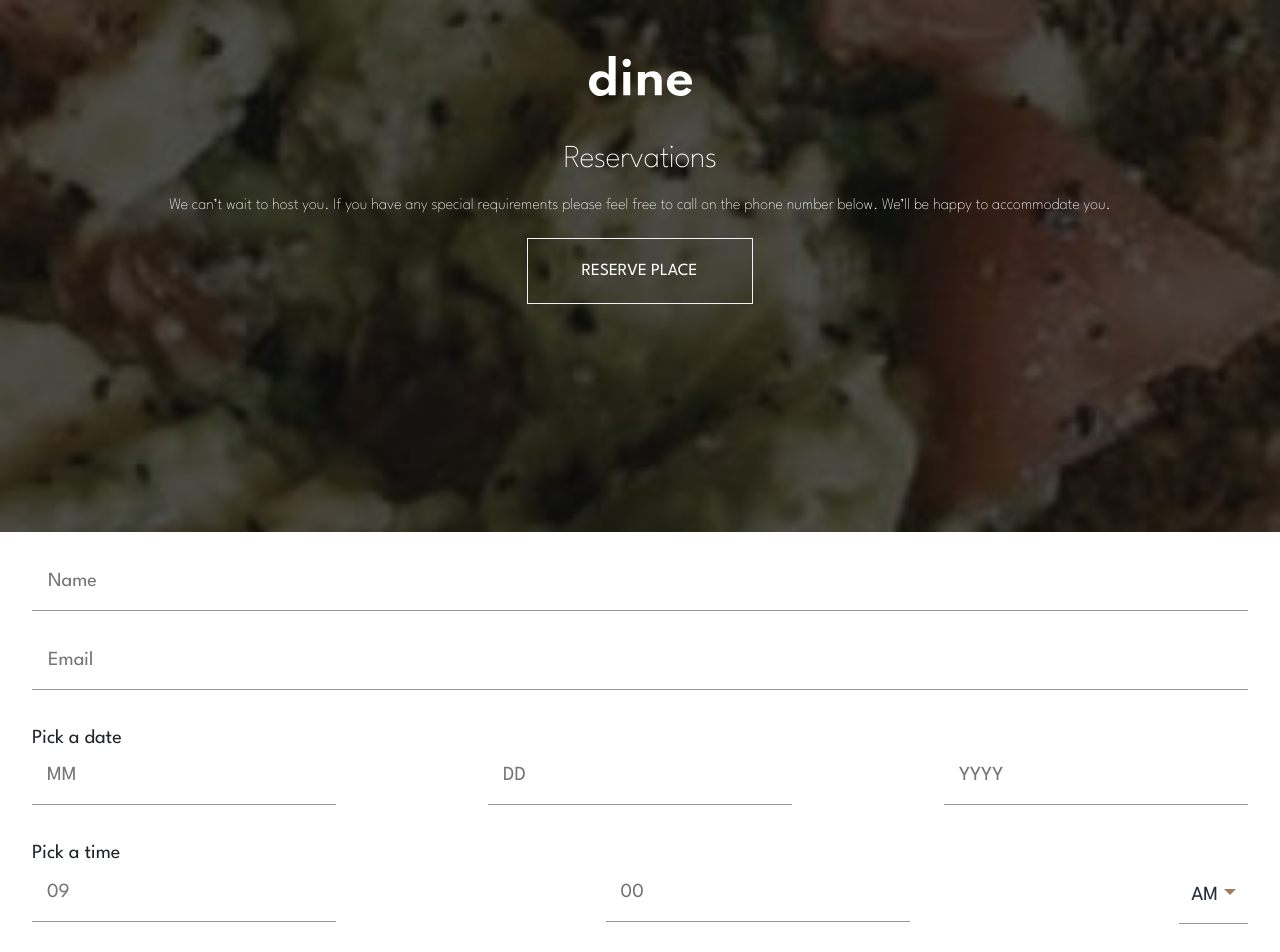
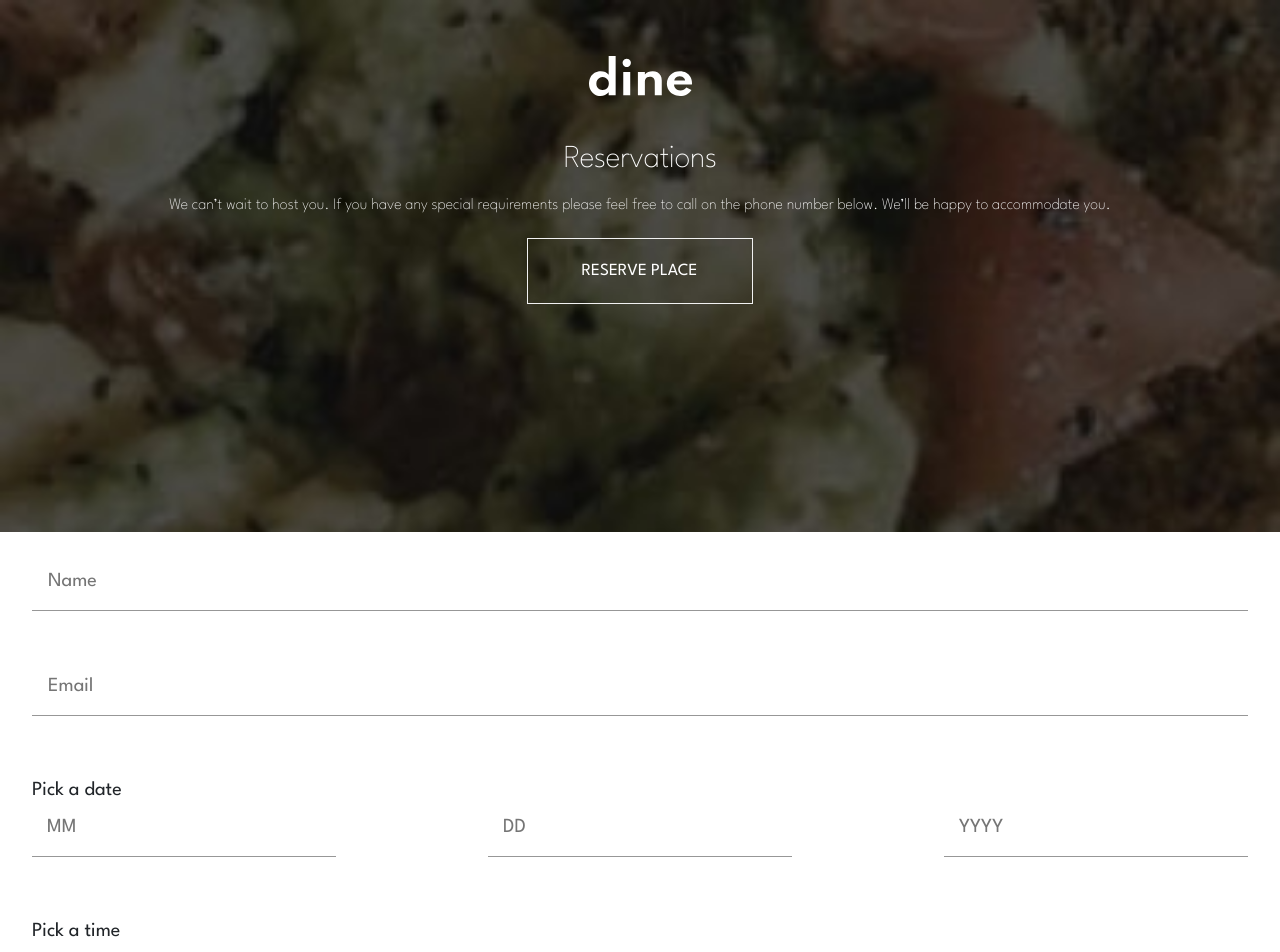
Before and after one commit to Oleksandr-Berd/dine_restourant, a React (Create React App) app: page /booking in a window 1280 px wide. Shown: the top 952 px of the page. Built offline with nearby package versions, Linux system fonts and the light colour scheme.

Commit message:
logic and validation is done

```diff
--- a/src/components/Form/Form.tsx
+++ b/src/components/Form/Form.tsx
@@ -1,6 +1,7 @@
 import * as React from 'react';
 import * as SC from './FormStyled';
 import Dropdown from 'react-bootstrap/Dropdown';
+import * as Yup from 'yup';
 import { useFormik } from 'formik';
 import { useReducer, ChangeEvent } from 'react';
 import { reducer, CounterActionType } from '../../utils/reducer';
@@ -9,8 +10,8 @@ import { toast } from 'react-toastify';
 interface IValues {
     name: string,
     email: string,
-    hour: number,
-    minutes: number,
+    hour: number | null,
+    minutes: number | string,
     day: number | null,
     month: number | null,
     year: number | null,
@@ -20,6 +21,18 @@ interface IValues {
 interface IProps {
     submit: (object: object) => void;
 }
+
+const InputDataSchema = Yup.object().shape({
+
+    name: Yup.string().min(3, "Name can't be so short").required("Name is required"),
+    email: Yup.string().email().required("Email is required"),
+    day: Yup.number().positive().integer().min(1).max(31).required("Day is required"),
+    month: Yup.number().positive().integer().min(1).max(12).required("Month is required"),
+    year: Yup.number().positive().integer().min(2023).max(2026).required("Year is required"),
+    hour: Yup.number().positive().integer().min(0).max(12).required("Hour is required"),
+    minutes: Yup.number().positive().integer().min(0).max(59).required("Minutes is required"),
+
+});
 
 const BookingForm: React.FC<IProps> = ({ submit }): JSX.Element => {
     const [state, dispatch] = useReducer(reducer, { quantity: 1 });
@@ -34,12 +47,13 @@ const BookingForm: React.FC<IProps> = ({ submit }): JSX.Element => {
             day: null,
             month: null,
             year: null,
-            hour: 9,
+            hour: null,
             dayPart: "AM",
-            minutes: 0,
+            minutes: "",
 
 
         },
+        validationSchema: InputDataSchema,
         onSubmit: (values) => {
 
             console.log(values);
@@ -69,7 +83,7 @@ const BookingForm: React.FC<IProps> = ({ submit }): JSX.Element => {
 
         const values = Object.values(formik.values)
 
-        const validationValues = values.slice(0, values.length -1)
+        const validationValues = values.slice(0, values.length - 1)
 
 
 
@@ -92,24 +106,37 @@ const BookingForm: React.FC<IProps> = ({ submit }): JSX.Element => {
     return (
         <SC.CommonContainer>
             <SC.StyledForm onSubmit={handleSubmit}>
-                <SC.NameEmailInput type="text" placeholder="Name" name="name" onChange={handleValuesChange} />
-                <SC.NameEmailInput type="email" placeholder="Email" name="email" onChange={handleValuesChange} />
-
+                <SC.InputContainer>
+                    <SC.NameEmailInput type="text" placeholder="Name" name="name" onChange={handleValuesChange} $filled={name.length > 0 ? "true" : "false"} isError={formik.errors.name ? "true" : "false" } />
+                    {formik.errors.name ? <SC.ErrorStyled>{formik.errors.name}</SC.ErrorStyled > : <SC.ErrorStyled style={{ color: "transparent" }}>error</SC.ErrorStyled>}
+                </SC.InputContainer>
+                <SC.InputContainer>
+                    <SC.NameEmailInput type="email" placeholder="Email" name="email" onChange={handleValuesChange} $filled={email.length > 0 ? "true" : "false"} isError={formik.errors.email ? "true" : "false"} />
+                    {formik.errors.email ? <SC.ErrorStyled>{formik.errors.email}</SC.ErrorStyled> : <SC.ErrorStyled style={{ color: "transparent" }}>error</SC.ErrorStyled>}
+                </SC.InputContainer>
                 <SC.TitleContainer>
                     <SC.Title>Pick a date</SC.Title>
                 </SC.TitleContainer>
                 <SC.DateContainer>
-                    <SC.DateInput type="number" min={1} max={12} placeholder="mm" name="month" onChange={handleValuesChange} />
-                    <SC.DateInput type="number" min={1} max={31} placeholder="DD" name="day" onChange={handleValuesChange} />
-                    <SC.DateInput type="number" min={2023} max={2025} placeholder="YYYY" name="year" onChange={handleValuesChange} />
+                    <SC.DateInput type="number" min={1} max={12} placeholder="mm" name="month" onChange={handleValuesChange} $filled={month ? "true" : "false"} isError={formik.errors.month ? "true" : "false"} />
+
+                    <SC.DateInput type="number" min={1} max={31} placeholder="DD" name="day" onChange={handleValuesChange} $filled={day ? "true" : "false"} isError={formik.errors.day ? "true" : "false"} />
+
+                    <SC.DateInput type="number" min={2023} max={2025} placeholder="YYYY" name="year" onChange={handleValuesChange} $filled={year ? "true" : "false"} isError={formik.errors.year ? "true" : "false"} />
+
+
                 </SC.DateContainer>
-
-                <SC.TitleContainer>
+                {formik.errors.month ? <SC.ErrorStyled>{formik.errors.month}</SC.ErrorStyled > :
+                    formik.errors.year ? <SC.ErrorStyled>{formik.errors.year} </SC.ErrorStyled> :
+                        formik.errors.day ? <SC.ErrorStyled>{formik.errors.day}</SC.ErrorStyled >
+                            :
+                            <SC.ErrorStyled style={{ color: "transparent" }}>error</SC.ErrorStyled>}
+                <SC.TitleContainer style={{marginTop:"28px"}}>
                     <SC.Title>Pick a time</SC.Title>
                 </SC.TitleContainer>
                 <SC.DateContainer>
-                    <SC.DateInput type="number" min={0} max={12} placeholder="09" name="hour" onChange={handleValuesChange} />
-                    <SC.DateInput type="number" min={0} max={59} placeholder="00" name="minutes" onChange={handleValuesChange} />
+                    <SC.DateInput type="number" min={0} max={12} placeholder="09" name="hour" onChange={handleValuesChange} $filled={hour ? "true" : "false"} isError={formik.errors.hour ? "true" : "false"} />
+                    <SC.DateInput type="number" min={0} max={59} placeholder="00" name="minutes" onChange={handleValuesChange} $filled={minutes || minutes === 0 ? "true" : "false"} isError={formik.errors.minutes ? "true" : "false"} />
                     <Dropdown onSelect={handleTimeChange}>
                         <SC.ToggleButton variant="success" id="dropdown-basic">
                             {dayPart}
@@ -120,7 +147,9 @@ const BookingForm: React.FC<IProps> = ({ submit }): JSX.Element => {
                         </Dropdown.Menu>
                     </Dropdown>
                 </SC.DateContainer>
-
+                {formik.errors.hour ? <SC.ErrorStyled>{formik.errors.hour}</SC.ErrorStyled > :
+                    formik.errors.minutes ? <SC.ErrorStyled>{formik.errors.minutes} </SC.ErrorStyled> :
+                            <SC.ErrorStyled style={{ color: "transparent" }}>error</SC.ErrorStyled>}
                 <SC.QuantityContainer>
                     <SC.QuantityButton onClick={decrementQuantity} type='button'>-</SC.QuantityButton>
                     <span>{state.quantity} people</span>
--- a/src/components/Form/FormStyled.ts
+++ b/src/components/Form/FormStyled.ts
@@ -1,5 +1,11 @@
 import { Dropdown } from "react-bootstrap";
 import styled from "styled-components";
+
+interface IProps {
+    $filled?: string,
+    style?: object,
+    isError?: string,
+}
 
 export const CommonContainer = styled.div`
   padding-top: 34px;
@@ -20,19 +26,50 @@ export const StyledForm = styled.form`
   text-align: left;
 `;
 
-export const NameEmailInput = styled.input`
+export const InputContainer = styled.div`
+  margin-bottom: ${props => props.theme.space[7]};
+
+`;
+
+export const ErrorStyled = styled.span<IProps>`
+display: inline-block;
+
+margin-top: ${props => props.theme.space[2]};
+
+
+color: ${props => props.theme.color.error}
+`
+
+export const NameEmailInput = styled.input<IProps>`
   min-width: 100%;
 
   padding-bottom: 15px;
   padding-left: ${(props) => props.theme.space[4]};
-  margin-bottom: 34px;
 
   font-size: ${(props) => props.theme.size.XN};
   font-family: ${(props) => props.theme.fontFamily.text};
   line-height: 1.4;
+  color: ${(props) =>
+    props.isError === "true"
+      ? props.theme.color.error
+      : props.theme.color.text};
 
   border: none;
-  border-bottom: 1px solid ${(props) => props.theme.color.border};
+  border-bottom: 1px solid
+    ${(props) =>
+      props.$filled === "true" && props.isError === "false"
+        ? props.theme.color.backgroundDark
+        : props.$filled === "false" && props.isError === "false"
+        ? props.theme.color.border
+        : props.theme.color.error};
+
+&::placeholder{
+    color:${props => props.isError === "true" ? props.theme.color.error : ""}
+}
+
+  &&&:active {
+    border: none;
+  }
 `;
 
 export const TitleContainer = styled.div`
@@ -56,9 +93,8 @@ export const DateContainer = styled.div`
   align-items: center;
   justify-content: space-between;
 
-  margin-bottom: 34px;
 `;
-export const DateInput = styled.input`
+export const DateInput = styled.input<IProps>`
   min-width: 25%;
   padding-left: 15px;
   padding-bottom: 15px;
@@ -68,9 +104,24 @@ export const DateInput = styled.input`
   font-size: ${(props) => props.theme.size.XN};
   font-family: ${(props) => props.theme.fontFamily.text};
   line-height: 1.4;
+  color: ${(props) =>
+    props.isError === "true"
+      ? props.theme.color.error
+      : props.theme.color.text};
 
   border: none;
-  border-bottom: 1px solid ${(props) => props.theme.color.border};
+  border-bottom: 1px solid
+    ${(props) =>
+      props.$filled === "true" && props.isError === "false"
+        ? props.theme.color.backgroundDark
+        : props.$filled === "false" && props.isError === "false"
+        ? props.theme.color.border
+        : props.theme.color.error};
+
+  &::placeholder {
+    color: ${(props) =>
+      props.isError === "true" ? props.theme.color.error : ""};
+  }
 
   &:not(:last-child) {
     margin-right: 14px;
@@ -110,6 +161,8 @@ export const QuantityContainer = styled.div`
   align-items: center;
   justify-content: space-between;
 
+  margin-top: ${(props) => props.theme.space[7]};
+
   padding-left: 17px;
   padding-right: 17px;
   padding-bottom: ${(props) => props.theme.space[4]};
--- a/src/pages/BookingPage/BookingPage.tsx
+++ b/src/pages/BookingPage/BookingPage.tsx
@@ -3,13 +3,14 @@ import Footer from "components/Footer/Footer";
 import BookingForm from "components/Form/Form";
 import { ToastContainer, toast } from 'react-toastify';
 import { normilizedMonth, normilizedTime } from "utils/normilizedMonth";
+
+
 const BookingPage = () => {
 
-    const submitBook = (...args: any): void => {
+    const submitBook = (...args:any): void => {
 
         const newBooking = args[0]
 
-        console.log(newBooking);
         const { name, date, time, persons, dayPart } = newBooking
         const month = normilizedMonth(date.month)
         const hour = normilizedTime(time.hour)
```
